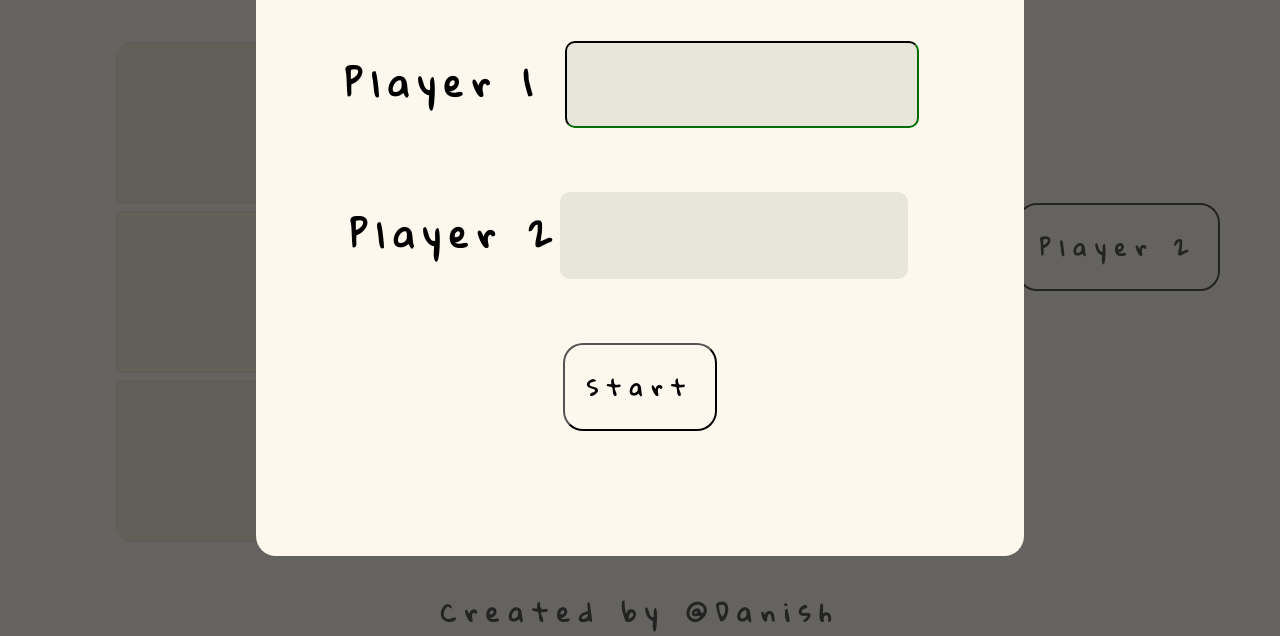
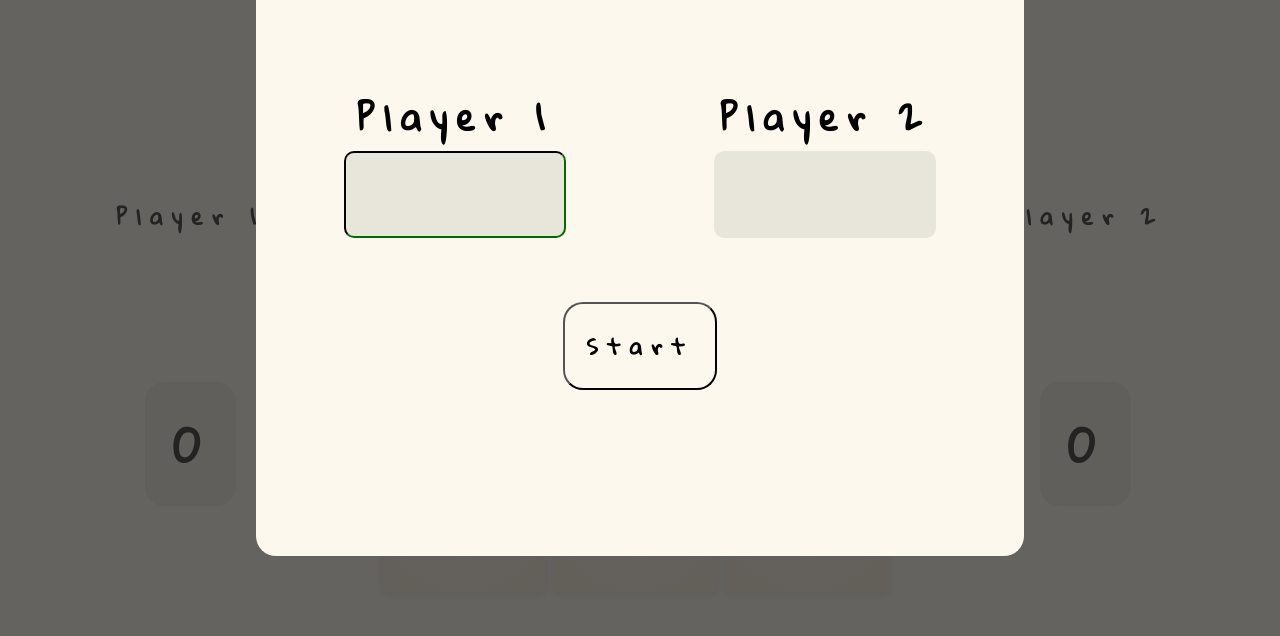
Before and after one commit to Dan0101Git/Tic-tac-toe, a plain HTML site: page index.html in a window 1280 px wide. Shown: the part 164-800 px from the top of the page. Drawn offline with Linux system fonts and the light colour scheme.

Commit message:
layout change, css layout shifts fixes, designing

```diff
--- a/index.html
+++ b/index.html
@@ -16,7 +16,14 @@
             <h1>Tic-Tac-Toe</h1>
 </header>
      <main>
-        <section class="game-section">
+
+
+            <div class="display-players">
+            <div class="player1-box">
+                 <div class="player-name player1">Player 1</div>
+                    <div class="score player1-score" >0</div>
+            </div>
+                    <section class="game-section">
             <div class="game-grid">
                 <div class="grid-cell" data-set="0 0"></div>
                 <div class="grid-cell" data-set="0 1"></div>
@@ -29,21 +36,26 @@
                 <div class="grid-cell" data-set="2 2"></div>
             </div>
         </section>
-        <section class="game-detail">
-            <div class="display-players">
-                <div class="player1">Player 1</div>
-                <div class="player2">Player 2</div>
+            <div class="player2-box">
+                   <div class="player-name player2">Player 2</div>
+                 <div class="score player2-score">0</div>
+            </div>
+
+
             </div>
             <!-- <button><div class="start-game">Add Players</div></button> -->
              <p class="result"></p>
         <dialog closedby><form formmethod="dialog" action="">
             <fieldset>
-                <div class="take-input"><label for="player1">Player 1 </label><input type="text" required id="player1"></div>
+                <div class="inputs">
+                     <div class="take-input"><label for="player1">Player 1 </label><input type="text" required id="player1"></div>
                 <div class="take-input"><label for="player2">Player 2</label><input type="text" required id="player2"></div>
+                </div>
+
                 <div class="take-input"><button class="modal-submit" type="submit">Start</button></div>
             </fieldset>
         </form></dialog>
-        </section>
+
      </main>
      <footer>Created by @Danish</footer>
     </div>
--- a/script.js
+++ b/script.js
@@ -63,6 +63,7 @@ function setUserInput(e){
    let row= arr[0];
    let column=arr[1];
    cell=e.target;
+   document.querySelector(".result").textContent=""
     gameControl.myTurn(row,column); //interaction 2
     }
 
@@ -103,19 +104,20 @@ if(previousTurn)
 previousTurn=document.querySelector(`div[data-set=${turn.getName()}]`);
 }
 
-function updateRoundResult(result,scoreBoard){
-
-console.log(typeof result[0])
-document.querySelector(".result"). textContent=(typeof result[0]==="string")?result[0]:`${result[0].getName()} IS THE WINNER!!!`;
-
+function updateRoundResult(result){
+let scoreBoard=result[1];
+document.querySelector(".result"). textContent=(typeof result[0]==="string")?result[0]:`${result[0].getName()} WINS!!!`;
+let arr=Array.from(document.querySelectorAll(".score"))
+console.log(scoreBoard[0]);
+for(let i=0;i<2;i++)
+arr[i].textContent=scoreBoard[i];
 }
 
 function setPlayers(inputs){
-    // console.log(Array.from(document.querySelector(".display-players").children));
     document.querySelector(".player1").classList.add("my-turn");//setting initial turn in dom
     for(let i=0;i<2;i++){
-Array.from(document.querySelector(".display-players").children)[i].textContent=inputs[i].name+" "+ inputs[i].tac;
-Array.from(document.querySelector(".display-players").children)[i].setAttribute("data-set",inputs[i].name);
+Array.from(document.querySelectorAll(".player-name"))[i].textContent=inputs[i].name+" "+ inputs[i].tac ;
+Array.from(document.querySelectorAll(".player-name"))[i].setAttribute("data-set",inputs[i].name);
     }
 }
     return {displayModule,setPlayers,updateRoundResult}
@@ -355,13 +357,13 @@ return{myTurn,setPlayerTurn,setPlayers,checkRoundResult,resetGameControl}
     function setRoundResult(result){
         roundCount++;
         if(result!=="draw"){
-
-            result===player1?player1.setScore():player2.setScore();
+           console.log(result);
+            (result===player1)?player1.setScore():player2.setScore();
             roundResult=result;
         }
         else
         {
-            roundResult="It's a draw";
+            roundResult="It's a draw :((";
         }
         // console.log(roundResult,result.getScore(),roundCount,initialRoundTurn);
         // render.updatePlayers()//mark
@@ -382,14 +384,14 @@ return{myTurn,setPlayerTurn,setPlayers,checkRoundResult,resetGameControl}
             getGameResult();
         }
         createBoard.reset(player2);//reset the  entire board in the backend
-        console.log(roundResult);
+        console.log(getRoundResult()[1]);
         render.updateRoundResult(getRoundResult());
     }
     function  getGameResult(){
-        if(player1.getScore===player2.getScore)
+        if(player1.getScore()===player2.getScore())
             return "Game is a draw ";
         else{
-            return player1.getScore>player2.getScore?player1.name:player2.name;
+            return player1.getScore()>player2.getScore()?player1.getName():player2.getName;
         }
     }
     function getscoreBoard(){
--- a/styles.css
+++ b/styles.css
@@ -17,7 +17,7 @@ html,body{
     background-color: var(---body-bg-color);
     color:var(--font-color);
     font-size: var(--base-font-size);
-
+overflow: hidden;
 }
 main,footer,header,button,div,input{
     font-family: var(--text-font);
@@ -25,7 +25,7 @@ main,footer,header,button,div,input{
     letter-spacing: .3rem;
 }
 .container{
-    min-height: 100vh;
+    height: 100vh;
     width:100%;
     /* padding:1rem; */
     display: flex;
@@ -58,16 +58,15 @@ footer{
     flex:1;
     display: flex;
     align-items: center;
+    justify-content: center;
+    flex-direction: column;
 }
-main>.game-section{
-    flex:3;
+.game-section{
+
 }
 
-main>.game-detail{
-    flex:2;
-}
 .game-grid{
- width: min(90vmin, 500px);
+ width: clamp(25vw,20rem ,550px);
 
     /* height: 100%; */
     /* border:3px solid whitesmoke; */
@@ -79,56 +78,79 @@ main>.game-detail{
     grid-template-rows: repeat(3,1fr);
 gap: 7px;
 overflow: hidden;
+flex: 3;
 }
 .game-grid>div{
-    box-shadow: inset 0 0 0 1px #e8e8e8; /* hand-drawn vibe */
-      /* border: 1px solid #999999; Subtle but clear */
-  background-color: #f5eee0; /* Soft beige highlight */
-  transition: background-color 0.2s, box-shadow 0.2s;
-  /* border-top: none; */
+
+  background-color: #f5e9d3; /* or your chosen tone */
+  box-shadow: 0 2px 6px rgba(0, 0, 0, 0.08);
+  transition: box-shadow 0.2s ease-in-out, background-color 0.2s ease-in-out;
+background-image: radial-gradient(var(---body-bg-color),rgba(255, 255, 255, 0.299));
+
   border-radius: 5px;
 display: flex;
 justify-content: center;
 align-items: center;
 line-height: 1;
-font-size: 2.5rem;
+font-size: 1.5rem;
+overflow: hidden;
 
 }
 .game-grid>div:hover {
-  background-color: #fffcf74a;
+  background-color: #5d5d5d2a;
   box-shadow: 0 2px 4px rgba(87, 87, 87, 0.2); /* subtle depth */
 }
-.game-detail{
-    display: flex;
-    flex-direction: column;
-    gap:3rem;
-    padding:0 1rem;
 
-}
-button,.display-players>*{
+button,.display-players *{
     padding:1em;
     border-radius: var(--modal-br);
     background: none;
     font-size: .7rem;
 }
 .display-players{
+    width: 100%;
     display: flex;
     gap:1rem;
     justify-content: center;
+    overflow: hidden;
+    align-items: center;
 }
 .display-players>*{
-    border:2px solid var(--font-color);
+    /* border:2px solid var(--font-color); */
+    display: flex;
+    flex-direction: column;
+    gap:4rem;
+    align-items: center;
 }
-.my-turn{
+.score{
+    text-align: center;
+    border: 2px solid transparent;
+    padding:.5rem;
+  font-size: 1.5rem;
+  width:3rem;
+  background-color: #57575710;
+}
+.player-name.my-turn{
     border:2px solid darkgreen;
     scale:1.1;
-      box-shadow: 0 2px 4px rgba(87, 87, 87, 0.2); /* subtle depth */
+      box-shadow: 0 2px 8px rgba(87, 87, 87, 0.2); /* subtle depth */
 
+}
+.player-name{
+    border:2px solid transparent;
+     max-width: 250px;
+  overflow: hidden;
+  text-overflow: ellipsis;
 }
 button:hover
 {
       color:rgba(0, 24, 0, 0.538);
       scale:1.01;
+}
+.result{
+      transform: scale(0.9);
+  transition: all 0.25s ease;
+
 }
 dialog{
     width:60vw;
@@ -167,8 +189,17 @@ border-color: transparent;
 background-color:  rgba(0, 24, 0, 0.083);
 
 }
+div.inputs{
+    display:flex;
+    justify-content: center;
+}
+form div.take-input{
+    display: flex;
+    flex-direction: column;
+    align-items: center;
+}
 form label{
-    width: 5rem;
+    /* width: 5rem; */
 }
 input:focus,input:hover,label:has(+input:hover){
     border-color:  rgb(0, 24, 0);
```
